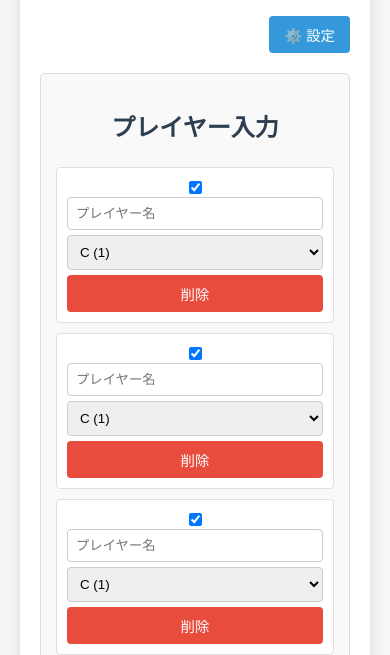
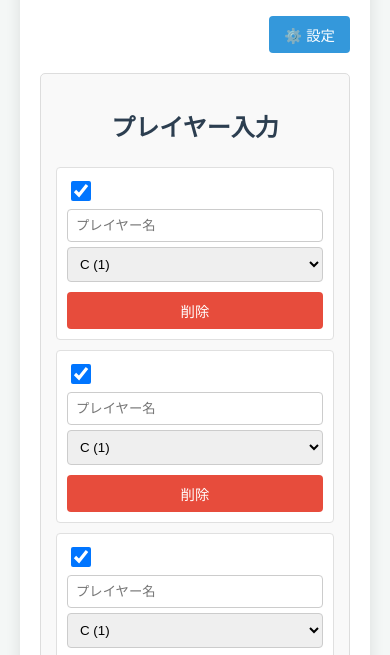
Before and after one commit to pokobi/pokobi.github.io-valorant-team-tool, a plain HTML site: page index.html in a window 390 px wide. Shown: the part 178-833 px from the top of the page. Drawn offline with Linux system fonts and the light colour scheme.

```diff
--- a/styles.css
+++ b/styles.css
@@ -37,7 +37,7 @@ h1, h2 {
 
 .player-entry {
     display: flex;
-    align-items: center;
+    align-items: center; /* 縦方向中央揃え */
     margin-bottom: 10px;
     padding: 10px;
     border: 1px solid #e0e0e0;
@@ -45,25 +45,26 @@ h1, h2 {
     background-color: #fff;
 }
 
-/* 【追加】チェックボックスのスタイル */
-.player-select-checkbox {
-    margin-right: 10px;
-    flex-shrink: 0; /* 縮まないようにする */
-    transform: scale(1.2); /* 少し大きくして押しやすく */
+/* [追加] チェックボックスのスタイル */
+.player-entry input[type="checkbox"] {
+    margin-right: 10px; /* チェックボックスと名前入力欄の間に隙間 */
+    flex-shrink: 0; /* チェックボックスが縮まないようにする */
+    /* サイズ調整 */
+    width: 18px;
+    height: 18px;
     cursor: pointer;
 }
 
 .player-entry input[type="text"],
 .player-entry select {
-    flex-grow: 1;
+    flex-grow: 1; /* 名前欄とランク欄が伸びるように */
     margin-right: 10px;
     padding: 8px;
     border: 1px solid #ccc;
     border-radius: 4px;
 }
 
-.player-entry button,
-button {
+button { /* [変更] .player-entry button と button を分離 */
     padding: 8px 15px;
     border: none;
     border-radius: 4px;
@@ -71,6 +72,16 @@ button {
     font-size: 0.9em;
     transition: background-color 0.3s ease;
 }
+
+.player-entry button { /* [追加] player-entry 内のボタン（削除ボタン） */
+    flex-shrink: 0; /* 削除ボタンは縮まない */
+    background-color: #e74c3c;
+    color: white;
+}
+.player-entry button:hover {
+     background-color: #c0392b;
+}
+
 
 #addPlayerButton, #generateTeamsButton, #copyResultButton, #openSettingsButton,
 #saveRankSettingsButton, #saveMapSettingsButton, #resetTeamsButton, #addRankButton {
@@ -85,6 +96,9 @@ button {
 }
 
 .delete-player-button {
+    /* [変更] .player-entry button にスタイルを移したため、こちらは削除または統合 */
+    /* (元のCSSでは .delete-player-button が使われていたので、.player-entry button を .delete-player-button に戻します) */
+    /* やはり .player-entry button のままで、元の .delete-player-button のスタイルを適用します */
     background-color: #e74c3c;
     color: white;
 }
@@ -92,6 +106,26 @@ button {
 .delete-player-button:hover {
     background-color: #c0392b;
 }
+/* 元のCSSに戻すため、.player-entry button のスタイル指定を .delete-player-button に戻します */
+/* (上記 .player-entry button のスタイル指定は削除) */
+
+/* [修正] 元のCSSの指定に合わせて .delete-player-button を使う */
+.delete-player-button {
+    padding: 8px 15px;
+    border: none;
+    border-radius: 4px;
+    cursor: pointer;
+    font-size: 0.9em;
+    transition: background-color 0.3s ease;
+    background-color: #e74c3c;
+    color: white;
+    flex-shrink: 0; /* 縮まないように */
+}
+
+.delete-player-button:hover {
+    background-color: #c0392b;
+}
+
 
 .danger-button {
     background-color: #e74c3c;
@@ -116,12 +150,12 @@ button {
 }
 
 #attackerTeam {
-    background-color: rgba(255, 99, 132, 0.2); /* 赤っぽい色 */
+    background-color: rgba(255, 99, 132, 0.2);
     border: 1px solid rgba(255, 99, 132, 1);
 }
 
 #defenderTeam {
-    background-color: rgba(75, 192, 192, 0.2); /* ミントっぽい青緑色 */
+    background-color: rgba(75, 192, 192, 0.2);
     border: 1px solid rgba(75, 192, 192, 1);
 }
 
@@ -155,7 +189,7 @@ button {
     margin-right: auto;
 }
 
-/* モーダル */
+/* モーダル (変更なし) */
 .modal {
     display: none;
     position: fixed;
@@ -229,24 +263,32 @@ button {
         margin-bottom: 15px;
     }
 
-    /* 【変更】スマホ表示のレイアウト調整 */
+    /* [変更] スマホ表示のレイアウト調整 */
     .player-entry {
-        flex-direction: column; /* 縦積みに変更 */
-        align-items: stretch; /* 横幅いっぱいに伸ばす */
+        flex-direction: column;
+        align-items: flex-start; /* 左寄せにする */
     }
 
-    /* 【変更】チェックボックスのスマホ用スタイル */
-    .player-select-checkbox {
-        margin-right: 0;
-        margin-bottom: 8px; /* 名前入力欄との間隔 */
-        align-self: flex-start; /* 横幅いっぱいに伸びるのを防ぎ、左に寄せる */
-        transform: scale(1.3); /* スマホではさらに押しやすく */
+    .player-entry input[type="checkbox"] {
+        margin-right: 0; /* PC用のマージンをリセット */
+        margin-bottom: 8px; /* 下の要素との隙間 */
+        width: 20px; /* 少し大きめにする */
+        height: 20px;
     }
 
     .player-entry input[type="text"],
     .player-entry select {
         margin-right: 0;
         margin-bottom: 5px;
+        width: 100%; /* 幅を100%にする */
+        box-sizing: border-box; /* paddingを含めて100%にする */
+    }
+
+    /* [変更] 削除ボタンも幅100%に */
+    .player-entry .delete-player-button {
+        width: 100%;
+        box-sizing: border-box;
+        margin-top: 5px; /* 上の要素との隙間 */
     }
 
     .modal-content {
```
